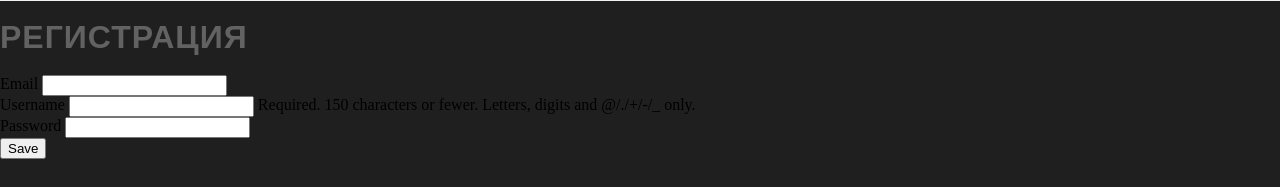
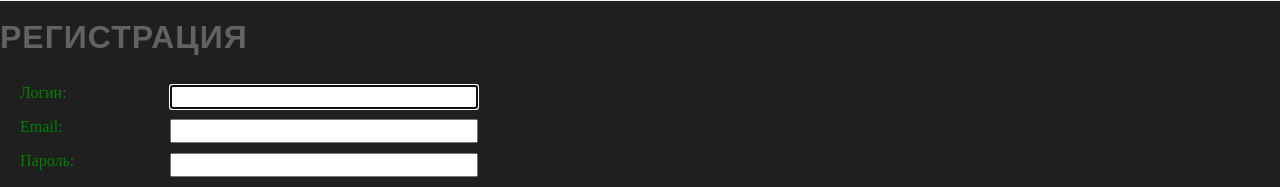
Before and after one commit to Alnest2004/Alfa-Bank, a Django app: page /authorization/register/ in a window 1280 px wide. Shown: the part 690-877 px from the top of the page. Run offline with Django 4.2, Linux system fonts and the light colour scheme; parts of the project's set-up code (start-up, migrations or seed data) failed here and were passed over; some libraries are stand-ins or nearby versions.

Commit message:
Ready authorization/login through forms and add post message on email with celery

```diff
--- a/alfa_bank/internet_banking/static/internet_banking/css/nicepage.css
+++ b/alfa_bank/internet_banking/static/internet_banking/css/nicepage.css
@@ -60,5 +60,34 @@ tt{
     margin-left: 50px;
     margin-top: 60px;
     padding-bottom: 20px;
+}
 
+.form-error ul {
+    list-style: none;
+    padding: 0;
+    color: #CC0000;
 }
+
+.form-label {
+    display: inline-block;
+    min-width: 150px;
+    vertical-align: top;
+    margin-top: 10px;
+    color: green;
+}
+
+.form-input {
+    width: 300px;
+    font-size: 16px;
+    margin-top: 10px;
+}
+
+#id_password {
+    margin-top: 10px;
+}
+
+.knopka{
+    margin-top: 10px;
+    color: blue;
+    font-weight: 700;
+}
--- a/alfa_bank/internet_banking/templates/internet_banking/register.html
+++ b/alfa_bank/internet_banking/templates/internet_banking/register.html
@@ -4,11 +4,15 @@
 {% block bank %}
         <h1>РЕГИСТРАЦИЯ</h1>
 
-        <form method="post" action="{% url 'register' %}">
+        <form method="post" style="margin-left: 20px;">
             {% csrf_token %}
-            {% render_form serializer %}
-            {{ render_form.errors }}
-            <input type="submit" value="Save">
+
+            {% for f in form %}
+            <p><label class="form-label" for="{{ f.id_for_label }}">{{ f.label }}: </label>{{ f }}</p>
+            <div class="form-error">{{ f.errors }}</div>
+            {% endfor %}
+
+    <button class="knopka" type="submit">Регистрация</button>
         </form>
 
 {% endblock bank %}
--- /dev/null
+++ b/alfa_bank/users/forms.py
@@ -0,0 +1,28 @@
+from django import forms
+from django.contrib.auth.forms import UserCreationForm, AuthenticationForm
+
+from django.core.exceptions import ValidationError
+
+from users.models import User
+
+
+class LoginUserForm(AuthenticationForm):
+    username = forms.CharField(label='Логин')
+    password = forms.CharField(label='Пароль')
+
+    # def clean_username(self):
+    #     username = self.cleaned_data['username']
+    #     if User.objects.filter(username=username).exists():
+    #         raise ValidationError('Пользователь с таким именем уже есть')
+    #     return username
+
+
+class RegisterUserForm(UserCreationForm):
+    username = forms.CharField(label='Логин', widget=forms.TextInput(attrs={'class': 'form-input'}))
+    email = forms.EmailField(label='Email', widget=forms.EmailInput(attrs={'class': 'form-input'}))
+    password1 = forms.CharField(label='Пароль', widget=forms.PasswordInput(attrs={'class': 'form-input'}))
+    password2 = forms.CharField(label='Повтор пароля', widget=forms.PasswordInput(attrs={'class': 'form-input'}))
+
+    class Meta:
+        model = User
+        fields = ('username', 'email', 'password1', 'password2')
--- a/alfa_bank/users/models.py
+++ b/alfa_bank/users/models.py
@@ -47,7 +47,7 @@ class User(AbstractUser):
         except:
             return 0
 
-    def create_user(self, username, email, password, password2):
+    def create_user(self, username, email, password):
         if username is None:
             raise TypeError("Пользователь должен заполнить имя пользователя")
 
--- a/alfa_bank/users/serializers.py
+++ b/alfa_bank/users/serializers.py
@@ -13,30 +13,30 @@ class ProfileSerializer(serializers.ModelSerializer):
                   'password']
 
 
-class LoginSerializer(serializers.Serializer):
-    username = serializers.CharField(
-        style={'placeholder': 'Имя пользователя', 'autofocus': True}
-    )
-    password = serializers.CharField(
-        max_length=100,
-        style={'input_type': 'password', 'placeholder': 'Пароль'}
-
-    )
-
-    def validate(self, data):
-        username = data.get('username', None)
-        password = data.get('password', None)
-        if username == 'test007':
-            raise serializers.ValidationError('Нельзя такое имя')
-        if username is None:
-            raise serializers.ValidationError('Заполните имя пользователя')
-        if password is None:
-            raise serializers.ValidationError('Заполните пароль')
-        return data
-
-    class Meta:
-        model = User
-        fields = ['username', 'password']
+# class LoginSerializer(serializers.Serializer):
+#     username = serializers.CharField(
+#         style={'placeholder': 'Имя пользователя', 'autofocus': True}
+#     )
+#     password = serializers.CharField(
+#         max_length=100,
+#         style={'input_type': 'password', 'placeholder': 'Пароль'}
+#
+#     )
+#
+#     def validate(self, data):
+#         username = data.get('username', None)
+#         password = data.get('password', None)
+#         if username == 'test007':
+#             raise serializers.ValidationError('Нельзя такое имя')
+#         if username is None:
+#             raise serializers.ValidationError('Заполните имя пользователя')
+#         if password is None:
+#             raise serializers.ValidationError('Заполните пароль')
+#         return data
+#
+#     class Meta:
+#         model = User
+#         fields = ['username', 'password']
 
 
 class UserRegisterSerializer(serializers.ModelSerializer):
--- a/alfa_bank/users/urls.py
+++ b/alfa_bank/users/urls.py
@@ -1,7 +1,7 @@
 from django.urls import path, include
 from rest_framework_simplejwt.views import TokenObtainPairView, TokenRefreshView, TokenVerifyView
 
-from users.views import ProfileList, ProfileDetail, LoginUserView, RegistrationAPIView
+from users.views import ProfileList, ProfileDetail, LoginUser, contact_view
 
 urlpatterns = [
     path('api/v1/token/', TokenObtainPairView.as_view(), name='token_obtain_pair'),
@@ -14,9 +14,9 @@ urlpatterns = [
 
     path('profile_list/', ProfileList.as_view(), name='profile_list'),
     path('profile-detail/<int:pk>/', ProfileDetail.as_view(), name='profile-detail'),
-    path('login/', LoginUserView.as_view(), name='login'),
+    path('login/', LoginUser.as_view(), name='login'),
 
-    path('register/', RegistrationAPIView.as_view(), name='register')
+    path('register/', contact_view, name='register')
 
 ]
 
--- a/alfa_bank/users/views.py
+++ b/alfa_bank/users/views.py
@@ -1,17 +1,20 @@
 from django.contrib.auth import login, authenticate
+from django.contrib.auth.views import LoginView
+from django.core.mail import send_mail, BadHeaderError
+from django.http import HttpResponse
+from django.urls import reverse_lazy
 
-from rest_framework import status, generics, permissions, serializers
-from rest_framework.permissions import AllowAny
 from rest_framework.renderers import TemplateHTMLRenderer
 from rest_framework.response import Response
 from rest_framework.views import APIView
 from django.shortcuts import render, get_object_or_404, redirect
 
-
+from alfa_bank.settings import DEFAULT_FROM_EMAIL, RECIPIENTS_EMAIL
+from users.forms import LoginUserForm, RegisterUserForm
 from users.models import User
-from users.serializers import UserRegisterSerializer, ProfileSerializer, LoginSerializer
-
-
+from users.serializers import UserRegisterSerializer, ProfileSerializer
+from alfa_bank.celery import app
+from users.task import post_email
 
 class ProfileList(APIView):
     renderer_classes = [TemplateHTMLRenderer]
@@ -40,48 +43,91 @@ class ProfileDetail(APIView):
         return redirect('home')
 
 
-class LoginUserView(APIView):
-    renderer_classes = [TemplateHTMLRenderer]
+class LoginUser(LoginView):
+    form_class = LoginUserForm
     template_name = 'internet_banking/login.html'
-    serializer_class = LoginSerializer
-    permission_classes = (permissions.AllowAny,)
 
-    def get(self, request):
-        serializer = LoginSerializer(None)
-        return Response({'serializer': serializer})
-
-    def post(self, request):
-        data = request.data
-        print(data)
-
-        serializer = LoginSerializer(data=data)
-        if serializer.is_valid(raise_exception=True):
-            print("НОРМАЛЬНОООООО")
-            User.objects.get(username=serializer.data['username'])
-            user_obj = authenticate(username=serializer.data['username'], password=data['password'])
-            login(request, user_obj)
-
-        return Response({'serializer': serializer})
+    def get_success_url(self):
+        return reverse_lazy('home')
 
 
+# class RegisterUser(CreateView):
+#     form_class = RegisterUserForm
+#     template_name = 'internet_banking/register.html'
+#
+#     def form_valid(self, form):
+#         # сохроняем форму в базу данных
+#         user = form.save()
+#         # login - функция джанго которая авторизовывает пользователя
+#         login(self.request, user)
+#         return redirect('home')
 
-class RegistrationAPIView(APIView):
-    renderer_classes = [TemplateHTMLRenderer]
-    permission_classes = (AllowAny, )
-    serializer_class = UserRegisterSerializer
-    template_name = 'internet_banking/register.html'
+@app.task()
+def contact_view(request):
+    if request.method == 'GET':
+        form = RegisterUserForm()
+    elif request.method == 'POST':
+        form = RegisterUserForm(request.POST)
+        if form.is_valid():
+            user = form.save()
+            login(request, user)
+            username = form.cleaned_data['username']
+            email = form.cleaned_data['email']
+            password1 = form.cleaned_data['password1']
+            password2 = form.cleaned_data['password2']
+            RECIPIENTS_EMAIL.append(email)
+            print('email === '+email)
+            print(type(email))
+            try:
+                post_email.delay(username, RECIPIENTS_EMAIL)
+            except BadHeaderError:
+                return HttpResponse('Ошибка в теме письма.')
+            return redirect('home')
+    else:
+        return HttpResponse('Неверный запрос. ')
+    return render(request, "internet_banking/register.html", {'form': form})
 
-    def get(self, request):
-        serializer = UserRegisterSerializer(None)
-        return Response({'serializer': serializer})
+# class LoginUserView(APIView):
+#     renderer_classes = [TemplateHTMLRenderer]
+#     template_name = 'internet_banking/login.html'
+#     serializer_class = LoginSerializer
+#     permission_classes = (permissions.AllowAny,)
+#
+#     def get(self, request):
+#         serializer = LoginSerializer(None)
+#         return Response({'serializer': serializer})
+#
+#     def post(self, request):
+#         data = request.data
+#         print(data)
+#
+#         serializer = LoginSerializer(data=data)
+#         if serializer.is_valid(raise_exception=True):
+#             print("НОРМАЛЬНОООООО")
+#             User.objects.get(username=serializer.data['username'])
+#             user_obj = authenticate(username=serializer.data['username'], password=data['password'])
+#             login(request, user_obj)
+#
+#         return Response({'serializer': serializer})
 
 
-    def post(self, request):
-        user = request.data
-
-        serializer = self.serializer_class(data=user)
-        # serializer.validate(user)
-        if serializer.is_valid(raise_exception=True):
-            serializer.save()
-
-        return Response({'serializer': serializer})
+# class RegistrationAPIView(APIView):
+#     renderer_classes = [TemplateHTMLRenderer]
+#     permission_classes = (AllowAny, )
+#     serializer_class = UserRegisterSerializer
+#     template_name = 'internet_banking/register.html'
+#
+#     def get(self, request):
+#         serializer = UserRegisterSerializer(None)
+#         return Response({'serializer': serializer})
+#
+#
+#     def post(self, request):
+#         user = request.data
+#
+#         serializer = self.serializer_class(data=user)
+#         # serializer.validate(user)
+#         if serializer.is_valid(raise_exception=True):
+#             serializer.save()
+#
+#         return Response({'serializer': serializer})
```
Also changed, not shown: alfa_bank/alfa_bank/celery.py (added, +15 -0 lines), alfa_bank/alfa_bank/settings.py (+13 -1 lines), alfa_bank/internet_banking/templates/internet_banking/login.html (+11 -4 lines), alfa_bank/users/task.py (added, +14 -0 lines).
